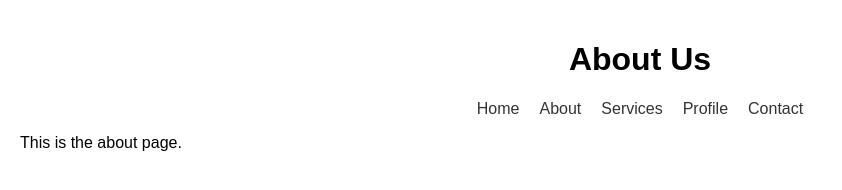
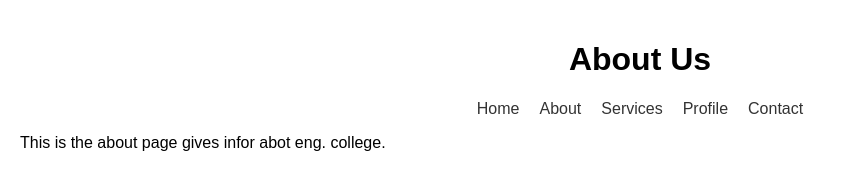
Before and after one commit to nageshappe/project2, a plain HTML site: page about.html in a window 1280 px wide. Shown: the whole page, without its empty margins (0-842 px from the left). Drawn offline with Linux system fonts and the light colour scheme.

Commit message:
about page modified

```diff
--- a/about.html
+++ b/about.html
@@ -15,6 +15,6 @@
             <li><a href="contact.html">Contact</a></li>
         </ul>
     </nav>
-    <p>This is the about page.</p>
+    <p>This is the about page gives infor abot eng. college.</p>
 </body>
 </html>
```
